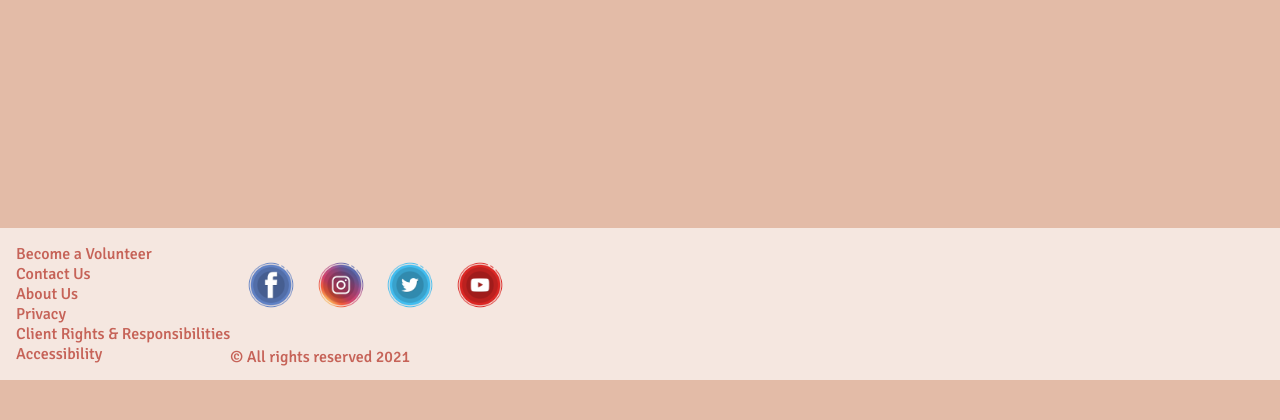
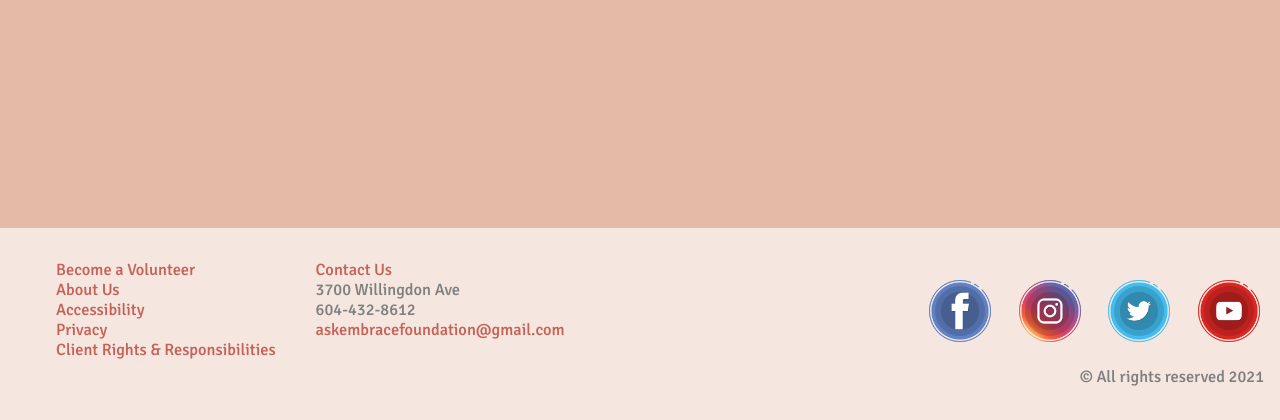
Before and after one commit to SetarehSh/cmd-f-2021, a PHP site: page / in a window 1280 px wide. Shown: the part 1364-1784 px from the top of the page. Before the commit the page ends 1744 px from the top, so only its background shows below. Run offline with PHP 8.4, Linux system fonts and the light colour scheme.

Commit message:
Edited footer

```diff
--- a/index.html
+++ b/index.html
@@ -47,21 +47,32 @@
     </aside>
     </div>
     <footer>
-        <div class="footer_ul">
-            <li><a href="">Become a Volunteer</a></li>
-            <li><a href="">Contact Us</a></li>
-            <li><a href="">About Us</a></li>
-            <li><a href="">Privacy</a></li>
-            <li><a href="">Client Rights & Responsibilities</a></li>
-            <li><a href="">Accessibility</a></li>
+        <div id="footerNav">
+            <ul>
+                <li><a href="">Become a Volunteer</a></li>
+                <li><a href="">About Us</a></li>
+                <li><a href="">Accessibility</a></li>
+                <li><a href="">Privacy</a></li>
+                <li><a href="">Client Rights & Responsibilities</a></li>
+            </ul>
+            <ul>
+                <li><a href="">Contact Us</a></li>
+                <li>3700 Willingdon Ave</li>
+                <li>604-432-8612</li>
+                <a href="mailto:askembracefoundation@gmail.com">askembracefoundation@gmail.com</a>
+            </ul>
+            <ul>
         </div>
-        <div class="copyright">
+        <ul>
             <img id="social_media" src="./img/social media icons/facebook.png" alt="Facebook">
             <img id="social_media" src="./img/social media icons/Instagram.png" alt="Instagram">
             <img id="social_media" src="./img/social media icons/Twitter.png" alt="Twitter">
             <img id="social_media" src="./img/social media icons/YouTube.png" alt="Youtube">
-            <p>© All rights reserved 2021</p>
-        </div>
+            <ul class="copyright">
+                <li>© All rights reserved 2021</li>
+            </ul>
+        </ul>
+
     </footer>
 </body>
 </html>
--- a/src/footer.css
+++ b/src/footer.css
@@ -1,44 +1,45 @@
-#social_media{
-    margin-left: 2vh;
-    margin-top: 2vh;
-    margin-bottom: 2vh;
-    height: 50px;
-}
 
 footer {
     position: relative;
+    display: flex;
+    flex-direction: row;
+    justify-content: space-between;
     background-color:#F5E7E0;
+    color:#C66358;
+    font-family: 'Signika', sans-serif;
+    font-size: calc(10px + 0.8vh);
     padding: 2vh;
     display: flex;
-    justify-content: space-between;
-    z-index: 5;
 }
+
 footer li{
     list-style-type: none;
     white-space: nowrap;
+    color: grey;
 }
 footer a {
-    width: 100%;
-    height: 12vh;
     background-color:#F5E7E0;
-    font-family: 'Signika', sans-serif;
-    font-size: 12px + 0.5vh;
     text-decoration: none;
     color:#C66358;
-    text-align: left;
+}
+
+#footerNav {
+    display: flex;
+    flex-direction: row;
+    padding-right: 2vh;
 }
 
 footer a:hover{
     color: #985A41;
 }
 
+#social_media{
+    margin-left: 2vh;
+    margin-top: 2vh;
+    margin-bottom: 2vh;
+    height: 70px;
+}
+
 .copyright {
-    width: 100%;
-    height: 12vh;
-    background-color:#F5E7E0;
-    font-family: 'Signika', sans-serif;
-    font-size: 9px + 0.5vh;
-    text-decoration: none;
-    color:#C66358;
-    text-align: left;
+    text-align: right;
 }
```
